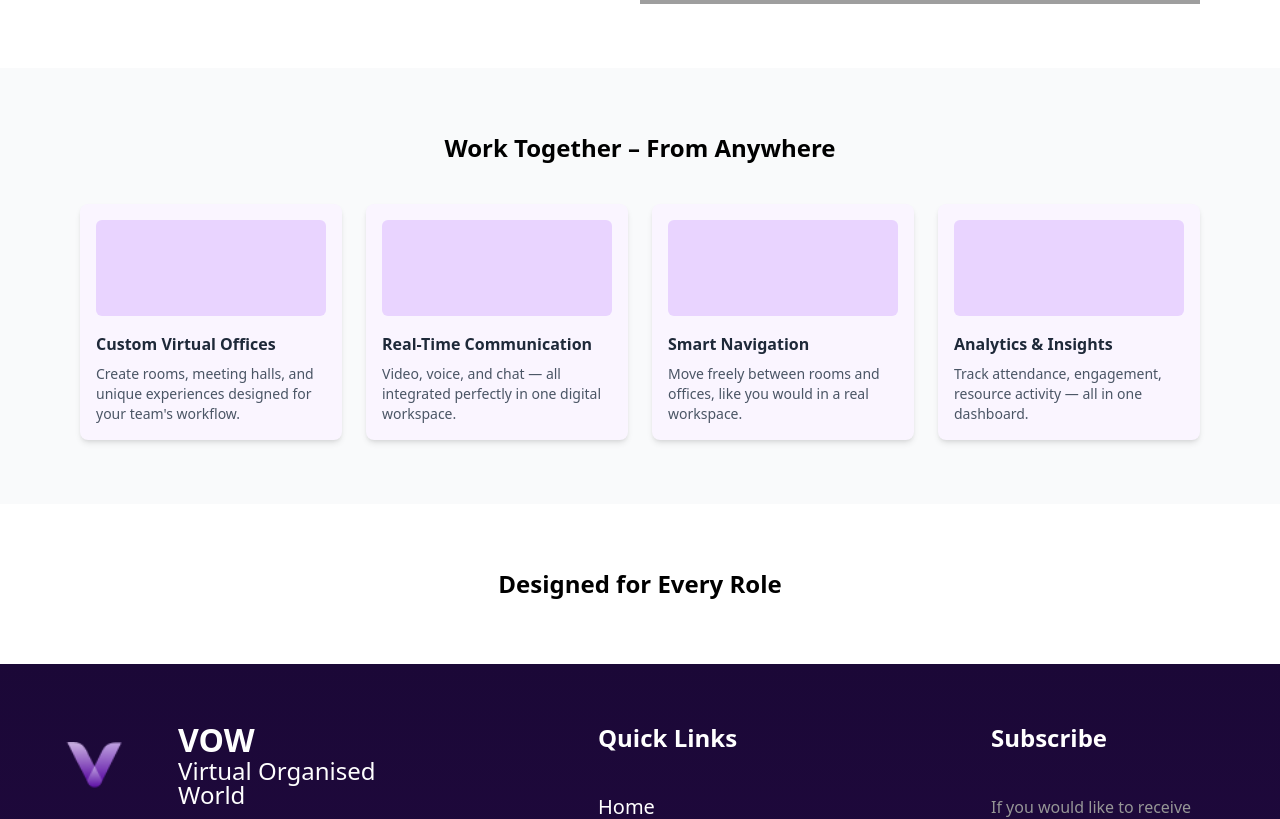
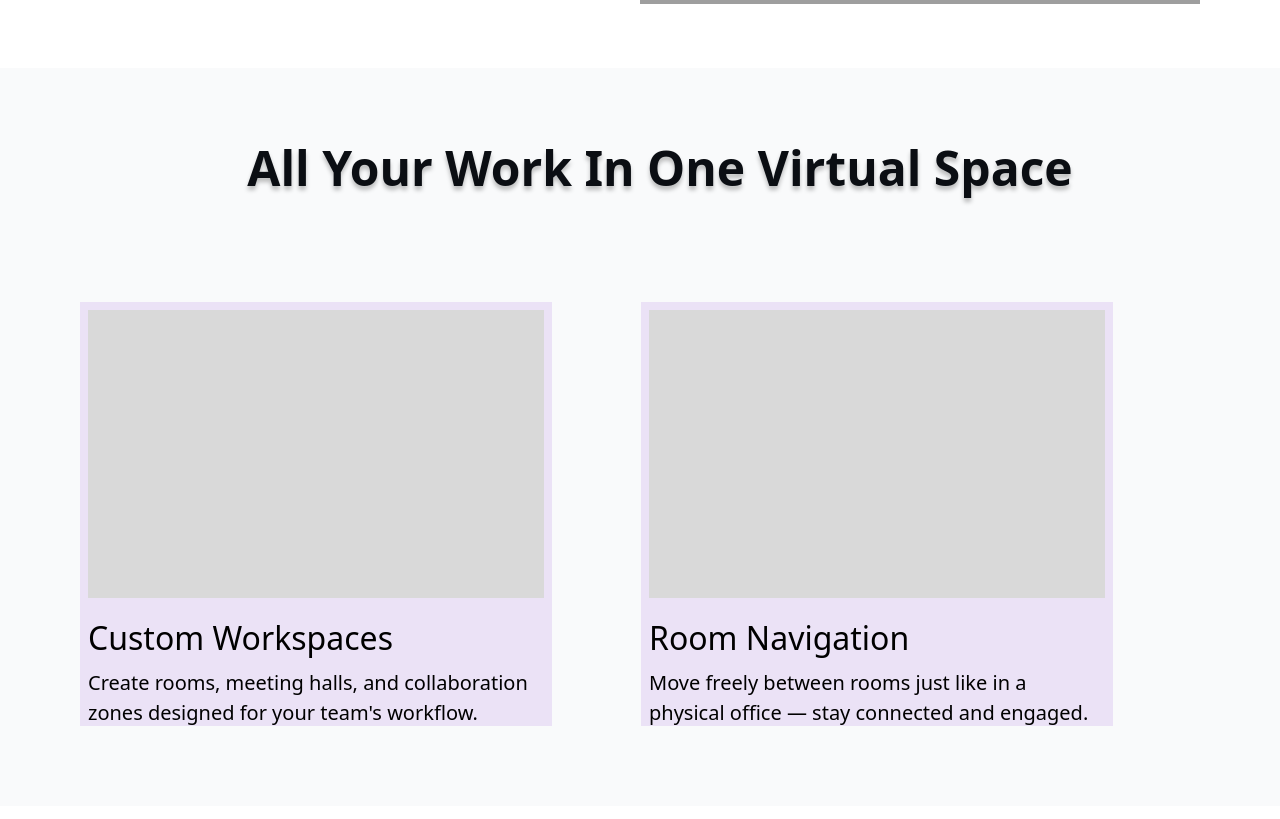
Before and after one commit to Yashvi-saini/VOW-frontend, a React (Vite) app: page / in a window 1280 px wide. Shown: the part 480-1299 px from the top of the page. Built offline with nearby package versions, Linux system fonts and the light colour scheme; grey boxes are pictures that could not be loaded.

Commit message:
feature cards made scrollable

```diff
--- a/src/components/featurecard.jsx
+++ b/src/components/featurecard.jsx
@@ -1,37 +1,52 @@
-import React from 'react';
+import React from "react";
 
 const features = [
   {
-    title: 'Custom Virtual Offices',
-    description: 'Create rooms, meeting halls, and unique experiences designed for your team\'s workflow.',
+    title: "Custom Workspaces",
+    description:
+      "Create rooms, meeting halls, and collaboration zones designed for your team's workflow.",
   },
   {
-    title: 'Real-Time Communication',
-    description: 'Video, voice, and chat — all integrated perfectly in one digital workspace.',
+    title: "Room Navigation",
+    description:
+      "Move freely between rooms just like in a physical office — stay connected and engaged.",
   },
   {
-    title: 'Smart Navigation',
-    description: 'Move freely between rooms and offices, like you would in a real workspace.',
+    title: "Real-Time Communication",
+    description: "Connect via video, voice, and chat in one seamless experience.",
   },
   {
-    title: 'Analytics & Insights',
-    description: 'Track attendance, engagement, resource activity — all in one dashboard.',
+    title: "Analytics and Insights",
+    description: "View engagement and activity metrices to guide smarter decisions.",
   },
 ];
 
 const FeatureCards = () => {
   return (
-    <div className="grid grid-cols-1 sm:grid-cols-2 md:grid-cols-4 gap-6">
-      {features.map((feature, index) => (
-        <div
-          key={index}
-          className="bg-purple-50 rounded-lg p-4 shadow-md text-left"
-        >
-          <div className="bg-purple-200 h-24 w-full rounded-md mb-4" />
-          <h3 className="font-semibold text-gray-800 mb-2">{feature.title}</h3>
-          <p className="text-sm text-gray-600">{feature.description}</p>
+    <div className="w-full overflow-hidden">
+      <div className="w-[1160px] mx-auto">
+        {/* Horizontal scroll container */}
+        <div className="flex gap-6 overflow-x-auto no-scrollbar py-4"
+        style={{
+          msOverflowStyle: "none",
+          scrollbarWidth: "none",
+        }}>
+          {features.map((feature, index) => (
+            <div
+              key={index}
+              className="flex-none w-[472px] h-[424px] bg-[#EBE2F6] p-[8px] mr-[65px]"
+            >
+              <div className="w-full h-[288px] mb-4 bg-[#D9D9D9] " />
+              <h3 className="text-[32px] font-medium mb-[16px] text-black text-left w-[456px] h-[38px] ">
+                {feature.title}
+              </h3>
+              <div className="w-[456px] h-[48px] text-[20px] text-[#000] text-left font-normal">
+                {feature.description}
+              </div>
+            </div>
+          ))}
         </div>
-      ))}
+      </div>
     </div>
   );
 };
--- a/src/components/navbar.jsx
+++ b/src/components/navbar.jsx
@@ -4,7 +4,7 @@ import logo from '../assets/logo.png';
 
 const Navbar = () => {
   return (
-    <div className=" w-full fixed top-0 flex justify-center py-[10px] px-[60px] bg-white ">
+    <div className=" w-full fixed top-0 flex justify-center py-[10px] px-[60px] bg-white z-50 ">
       <div className="w-[1160px] border border-[#DDDFE1] rounded-[16px] bg-white ">
         <nav className="flex justify-between items-center h-[64px] w-full px-[16px]">
 
--- a/src/pages/home.jsx
+++ b/src/pages/home.jsx
@@ -35,7 +35,7 @@ const Home = () => {
       </section>
 
       <section className="bg-gray-50 py-16 px-6 md:px-20 text-center">
-        <h2 className="text-2xl font-bold mb-10">Work Together – From Anywhere</h2>
+        <h2 className="text-[48px] font-semibold mb-[96px] w-[1160px] h-[58px] text-[#0B0E13] [text-shadow:0_4px_4px_rgba(0,0,0,0.25)]">All Your Work In One Virtual Space</h2>
         <FeatureCards />
       </section>
 
```
